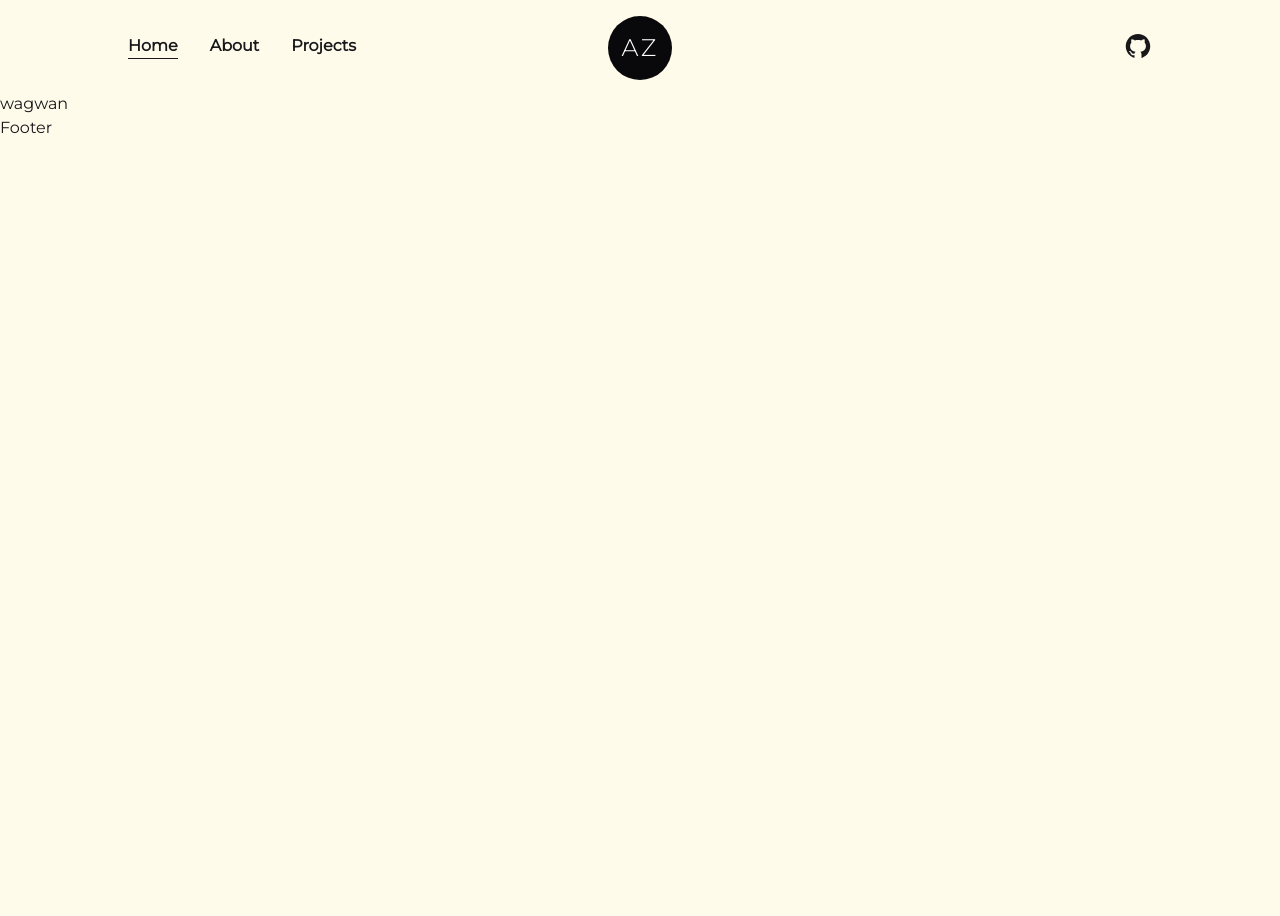
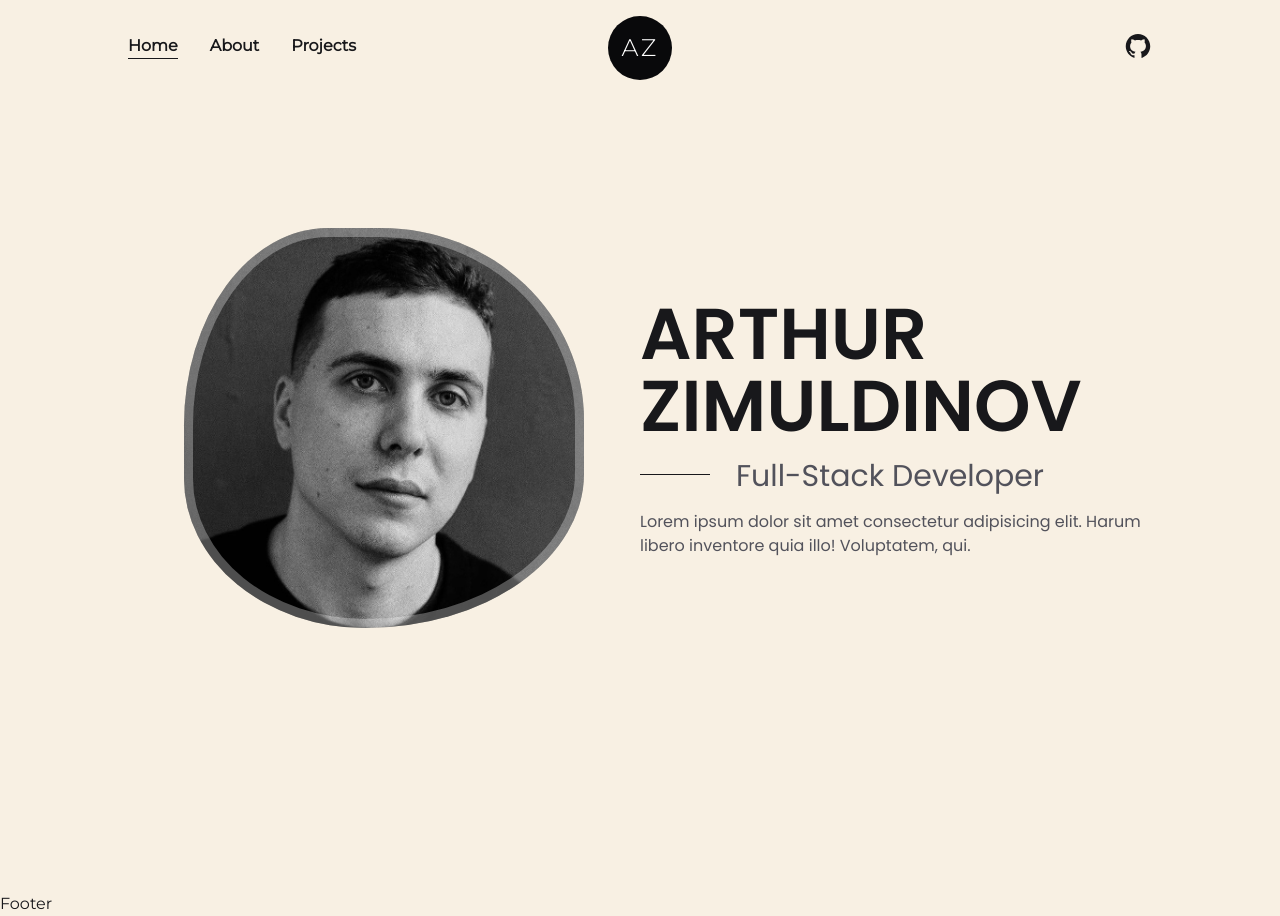
Before and after one commit to yungnegev/portfolio-az, a Next.js app: page / in a window 1280 px wide. Before the commit the page ends 800 px from the top, so only its background shows below. Built offline with nearby package versions, Linux system fonts and the light colour scheme.

Commit message:
Home page basics

```diff
--- a/src/pages/index.tsx
+++ b/src/pages/index.tsx
@@ -1,11 +1,29 @@
 import { type NextPage } from "next";
+// import Image from "next/image";
+// import profSrc from '../../public/images/profile.jpg'
 
 
 
 const Home: NextPage = () => {
   return (
-      <main className="">
-        wagwan
+      <main className="flex items-center w-full min-h-screen">
+        <section className="w-full h-full inline-block p-32 pt-0 z-0">
+          <div className="flex items-center justify-between w-full">
+
+            <div className="w-1/2">
+              {/* <Image src={profSrc} alt='AZ' width={300} height={300} className="home__img"/> */}
+              <div className="home__img">
+              {/* image added through css */}
+              </div>
+            </div>
+
+            <div className="w-1/2 flex flex-col gap-4 font-poppins overflow-hidden">
+              <h1 className="font-bold text-7xl ">ARTHUR ZIMULDINOV</h1>
+              <h2 className="text-3xl text-zinc-600 relative pl-24 home__subtitle">Full-Stack Developer</h2>
+              <p className="text-l text-zinc-600">Lorem ipsum dolor sit amet consectetur adipisicing elit. Harum libero inventore quia illo! Voluptatem, qui.</p>
+            </div>
+          </div>
+        </section>
       </main>
   );
 };
--- a/src/styles/globals.css
+++ b/src/styles/globals.css
@@ -1,9 +1,45 @@
-@import url('https://fonts.googleapis.com/css2?family=Montserrat:wght@300;400&display=swap');
+@import url('https://fonts.googleapis.com/css2?family=Montserrat:wght@300;400&family=Poppins:wght@200;300;400;600&display=swap');
 
 @tailwind base;
 @tailwind components;
 @tailwind utilities;
 
 body {
-    @apply bg-amber-50 text-zinc-900 font-montserrat
+    @apply bg-[#F8F0E3] text-zinc-900 font-montserrat
 }
+
+.home__img {
+    background: url(../../public/images/profile.jpg);
+    background-repeat: no-repeat;
+    background-position: center;
+    width: 400px;
+    height: 400px;
+    background-size: cover;
+    box-shadow: inset 0 0 0 9px rgb(255 255 255 / 30%);
+    order: 1;
+    justify-self: center;
+    animation: profile__animate 8s ease-in-out infinite 1s;
+    animation-delay: 0ms;
+}
+
+.home__subtitle:before {
+    content: '';
+    position: absolute;
+    width: 70px;
+    height: 1px;
+    background-color: #18181b;
+    left: 0;
+    top: 1rem;
+}
+
+@keyframes profile__animate {
+    0% {
+        border-radius: 60% 40% 30% 70% / 60% 30% 70% 40% ;
+    }
+    50% {
+         border-radius: 30% 60% 70% 40% / 50% 60% 30% 40%;
+    }
+    100% {
+        border-radius: 60% 40% 30% 70% / 60% 30% 70% 40%;
+    }
+}
--- a/tailwind.config.ts
+++ b/tailwind.config.ts
@@ -5,7 +5,8 @@ export default {
   theme: {
     extend: {
       fontFamily: {
-        montserrat: ['Montserrat', 'sans-serif']
+        montserrat: ['Montserrat', 'sans-serif'],
+        poppins: ['Poppins', 'sans-serif'],
       }
     },
   },
```
Also changed, not shown: public/images/profile.jpg (added).
